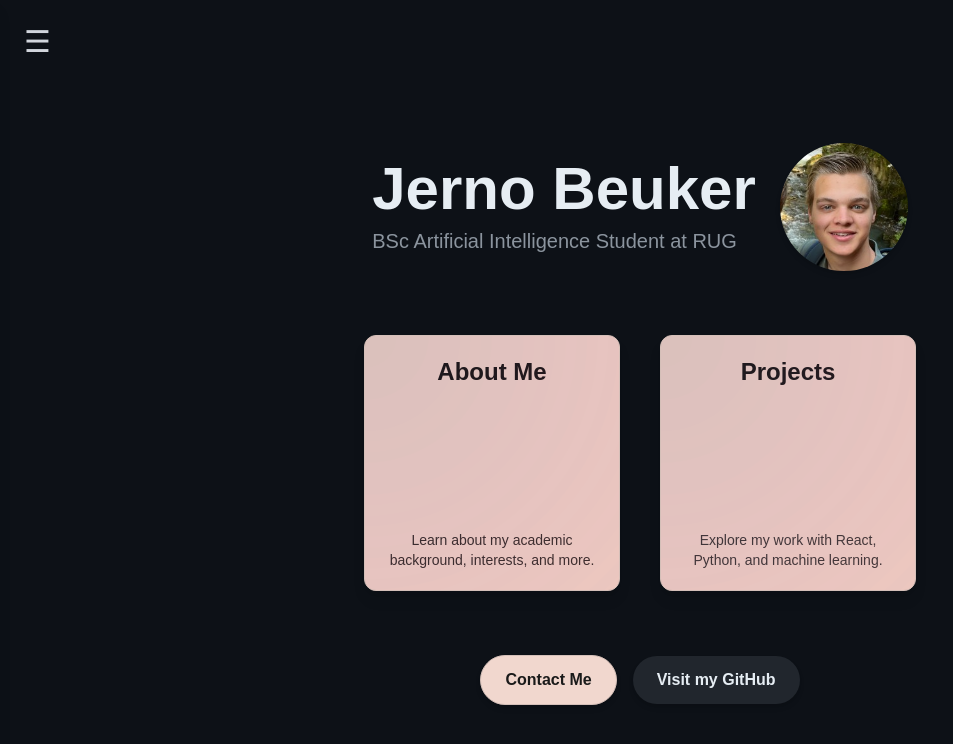
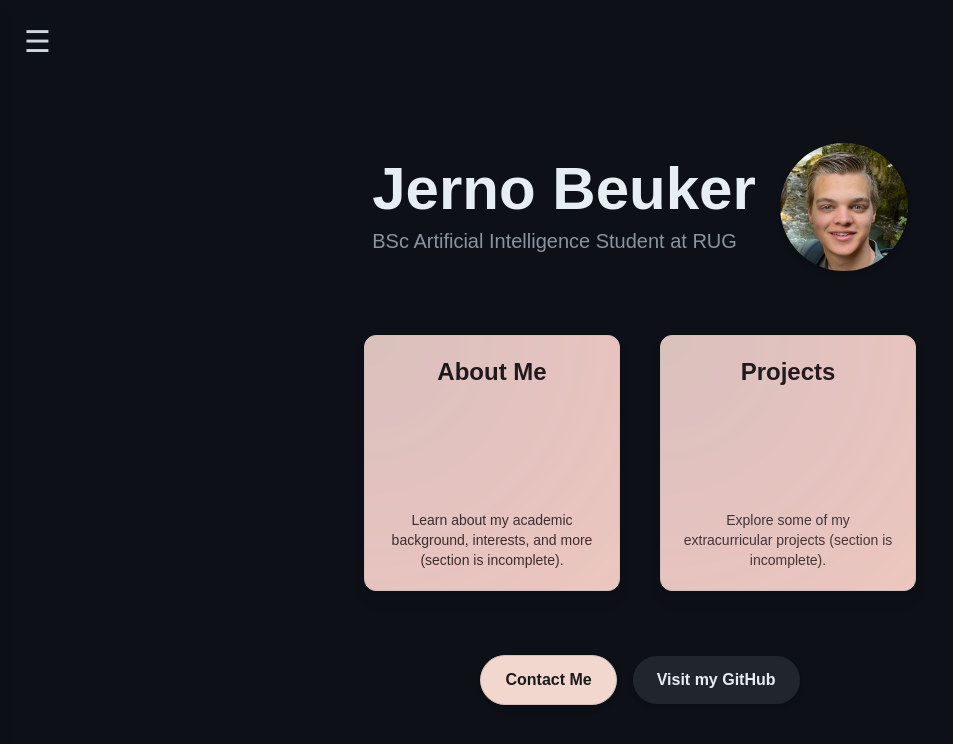
Before and after one commit to JernoBeuker0/Website, a Next.js app: page / in a window 1280 px wide. Shown: the top 744 px of the page, without its empty margins (0-953 px from the left). Built offline with nearby package versions, Linux system fonts and the light colour scheme.

Commit message:
changing text on cards to say incomplete

```diff
--- a/app/page.tsx
+++ b/app/page.tsx
@@ -43,7 +43,7 @@ export default function Home() {
             <div className="flex flex-col justify-between h-full p-5">
               <h2 className="text-2xl font-semibold">About Me</h2>
               <p className="text-sm text-[#332F2E] mt-auto">
-                Learn about my academic background, interests, and more.
+                Learn about my academic background, interests, and more (section is incomplete).
               </p>
             </div>
           </motion.a>
@@ -61,7 +61,7 @@ export default function Home() {
             <div className="flex flex-col justify-between h-full p-5">
               <h2 className="text-2xl font-semibold">Projects</h2>
               <p className="text-sm text-[#3A3A3A] mt-auto">
-                Explore my work with React, Python, and machine learning.
+                Explore some of my extracurricular projects (section is incomplete).
               </p>
             </div>
           </motion.a>
```
